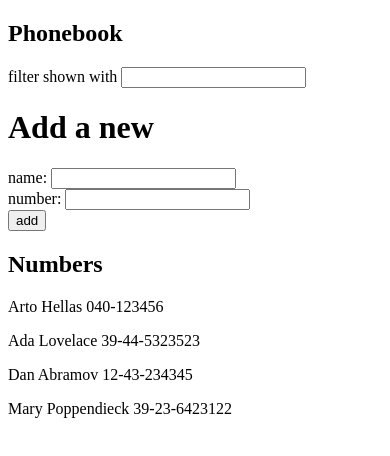
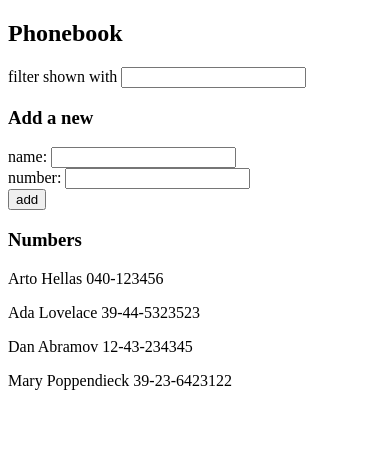
Before and after one commit to AlonHalali/fullstack-open, a React (Vite) app in the folder part2/phonebook/: page / in a window 390 px wide. Shown: the top 456 px of the page. Built offline with nearby package versions, Linux system fonts and the light colour scheme.

Commit message:
Completing Exercise 2.10 – Completing the phonebook-part2b series

```diff
--- a/part2/phonebook/src/App.jsx
+++ b/part2/phonebook/src/App.jsx
@@ -1,4 +1,52 @@
 import { useState } from "react";
+
+const Filter = ({ value, onChange }) => {
+  return (
+    <div>
+      filter shown with <input value={value} onChange={onChange} />
+    </div>
+  );
+};
+
+const PersonForm = ({
+  onSubmit,
+  name,
+  onNameChange,
+  number,
+  onNumberChange,
+}) => {
+  return (
+    <form onSubmit={onSubmit}>
+      <div>
+        name: <input value={name} onChange={onNameChange} />
+      </div>
+      <div>
+        number: <input value={number} onChange={onNumberChange} />
+      </div>
+      <div>
+        <button type="submit">add</button>
+      </div>
+    </form>
+  );
+};
+
+const Person = ({ person }) => {
+  return (
+    <p>
+      {person.name} {person.number}
+    </p>
+  );
+};
+
+const Persons = ({ persons }) => {
+  return (
+    <>
+      {persons.map((person) => (
+        <Person key={person.id} person={person} />
+      ))}
+    </>
+  );
+};
 
 const App = () => {
   const [persons, setPersons] = useState([
@@ -28,9 +76,10 @@ const App = () => {
           id: crypto.randomUUID(),
         }),
       );
+
+      setName("");
+      setNumber("");
     }
-    setName("");
-    setNumber("");
   };
 
   const handleNameChange = (event) => {
@@ -57,28 +106,20 @@ const App = () => {
   return (
     <div>
       <h2>Phonebook</h2>
-      <div>
-        filter shown with{" "}
-        <input value={newFilter} onChange={handleFilterChange} />
-      </div>
-      <h1>Add a new</h1>
-      <form onSubmit={handleSubmit}>
-        <div>
-          name: <input value={newName} onChange={handleNameChange} />
-        </div>
-        <div>
-          number: <input value={newNumber} onChange={handleNumberChange} />
-        </div>
-        <div>
-          <button type="submit">add</button>
-        </div>
-      </form>
-      <h2>Numbers</h2>
-      {personsToShow.map((person) => (
-        <p key={person.id}>
-          {person.name} {person.number}
-        </p>
-      ))}
+
+      <Filter value={newFilter} onChange={handleFilterChange} />
+
+      <h3>Add a new</h3>
+      <PersonForm
+        onSubmit={handleSubmit}
+        name={newName}
+        onNameChange={handleNameChange}
+        number={newNumber}
+        onNumberChange={handleNumberChange}
+      />
+
+      <h3>Numbers</h3>
+      <Persons persons={personsToShow} />
     </div>
   );
 };
```
